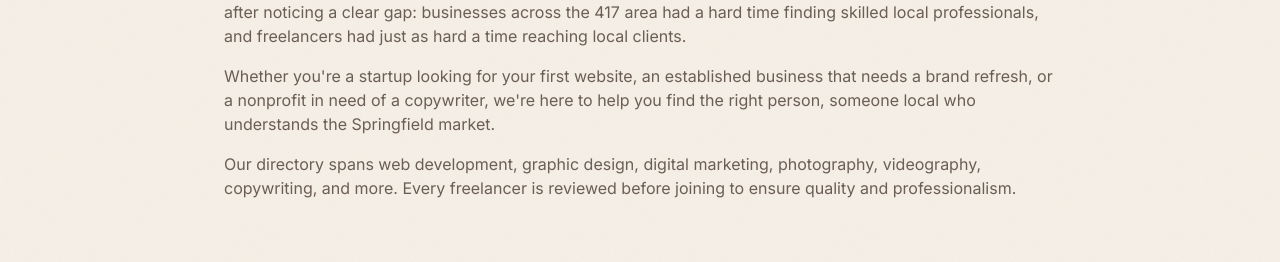
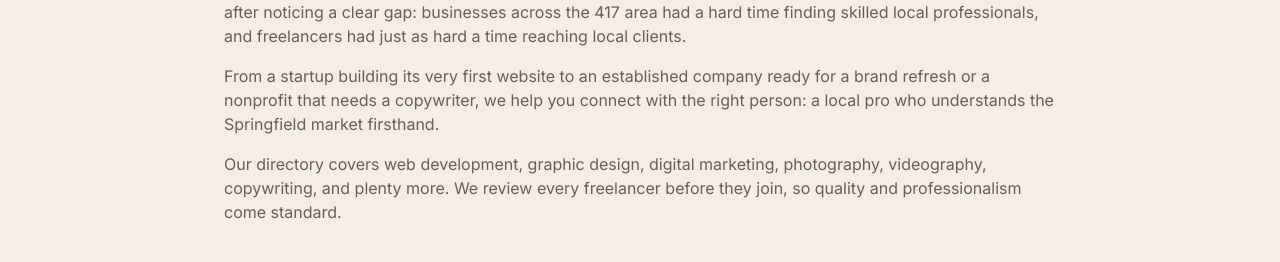
Before and after one commit to DeliverDigital-WebsiteAgency/417-freelancers, a Next.js app: page /about in a window 1280 px wide. Shown: the part 345-607 px from the top of the page. Built offline with nearby package versions, Linux system fonts and the light colour scheme; no server answers.

Commit message:
Reword about page directory and audience copy for freshness

```diff
--- a/src/app/about/page.tsx
+++ b/src/app/about/page.tsx
@@ -63,14 +63,14 @@ export default function AboutPage() {
           had just as hard a time reaching local clients.
         </p>
         <p>
-          Whether you&apos;re a startup looking for your first website, an established business
-          that needs a brand refresh, or a nonprofit in need of a copywriter, we&apos;re here to
-          help you find the right person, someone local who understands the Springfield market.
+          From a startup building its very first website to an established company ready for a
+          brand refresh or a nonprofit that needs a copywriter, we help you connect with the right
+          person: a local pro who understands the Springfield market firsthand.
         </p>
         <p>
-          Our directory spans web development, graphic design, digital marketing, photography,
-          videography, copywriting, and more. Every freelancer is reviewed before joining to
-          ensure quality and professionalism.
+          Our directory covers web development, graphic design, digital marketing, photography,
+          videography, copywriting, and plenty more. We review every freelancer before they join,
+          so quality and professionalism come standard.
         </p>
       </div>
 
```
